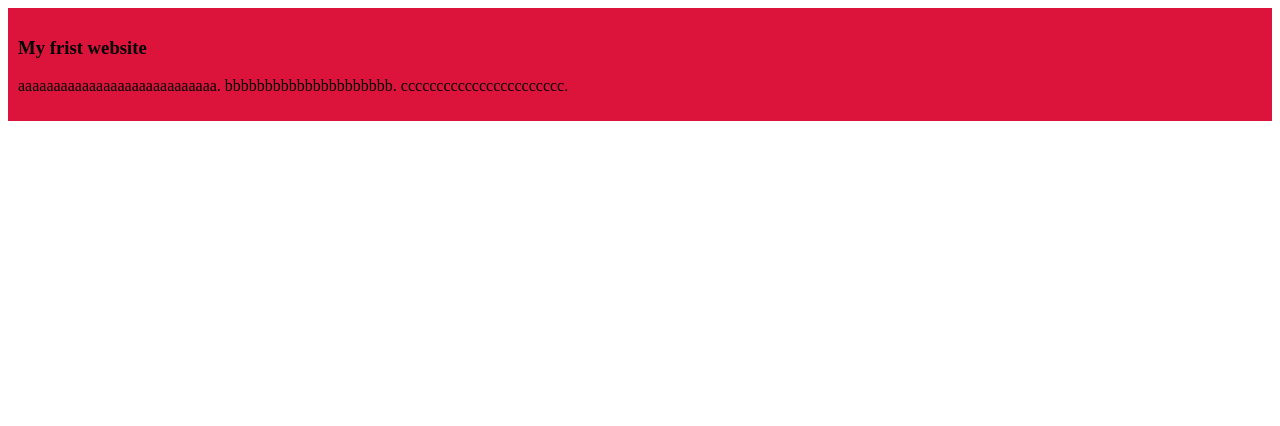
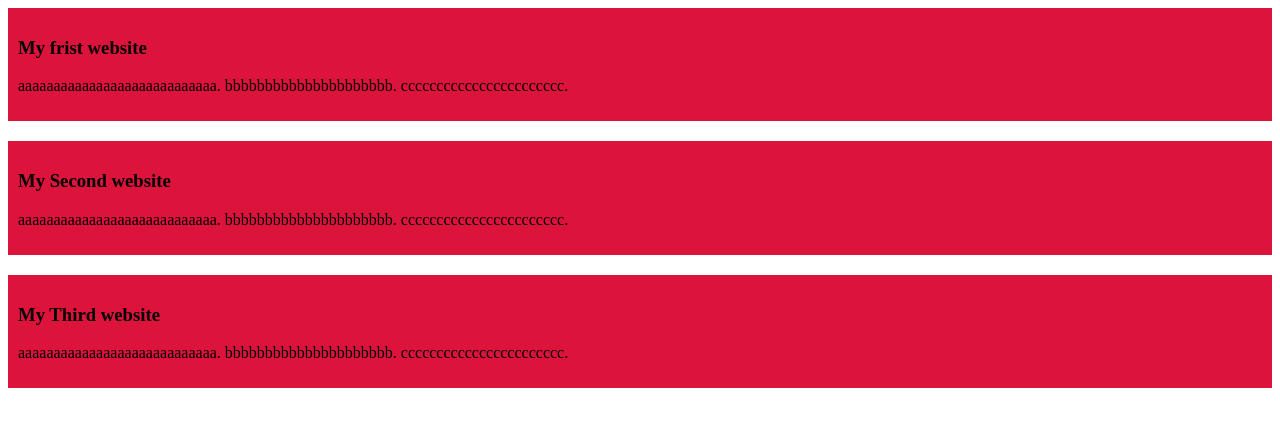
Before and after one commit to MdAktar143/my-shelly-coop-repo, a plain HTML site: page index.html in a window 1280 px wide. Drawn offline with Linux system fonts and the light colour scheme.

Commit message:
added the second n third blog

```diff
--- a/index.html
+++ b/index.html
@@ -11,5 +11,13 @@
         <h3>My frist website</h3>
         <p>aaaaaaaaaaaaaaaaaaaaaaaaaaaa. bbbbbbbbbbbbbbbbbbbbb. ccccccccccccccccccccccc.</p>
     </div>
+    <div>
+        <h3>My Second website</h3>
+        <p>aaaaaaaaaaaaaaaaaaaaaaaaaaaa. bbbbbbbbbbbbbbbbbbbbb. ccccccccccccccccccccccc.</p>
+    </div>
+    <div>
+        <h3>My Third website</h3>
+        <p>aaaaaaaaaaaaaaaaaaaaaaaaaaaa. bbbbbbbbbbbbbbbbbbbbb. ccccccccccccccccccccccc.</p>
+    </div>
 </body>
 </html>
--- a/styles/blog.css
+++ b/styles/blog.css
@@ -1,4 +1,5 @@
 div{
     background-color: crimson;
     padding: 10px;
+    margin-bottom:20px ;
 }
```
